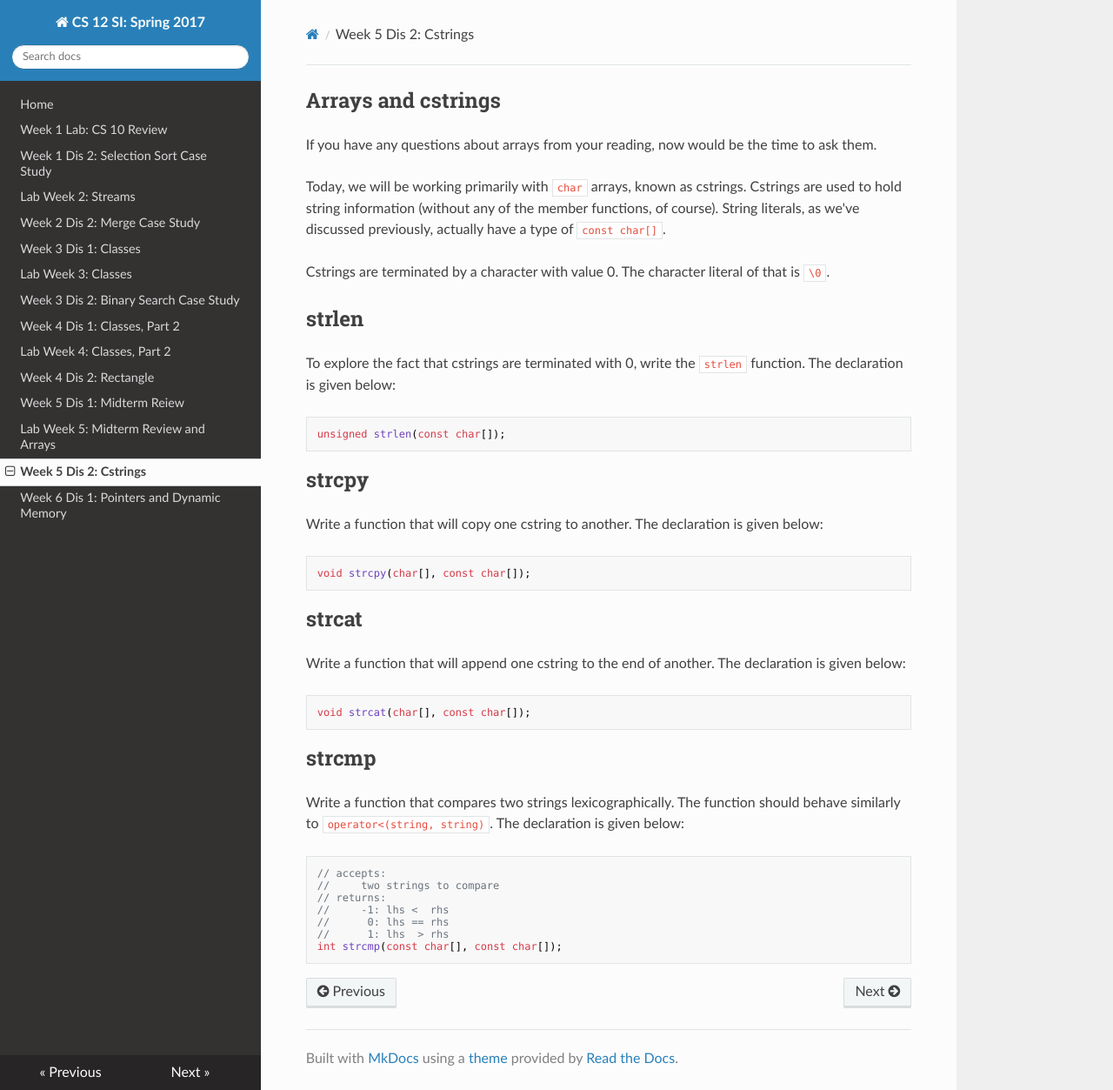
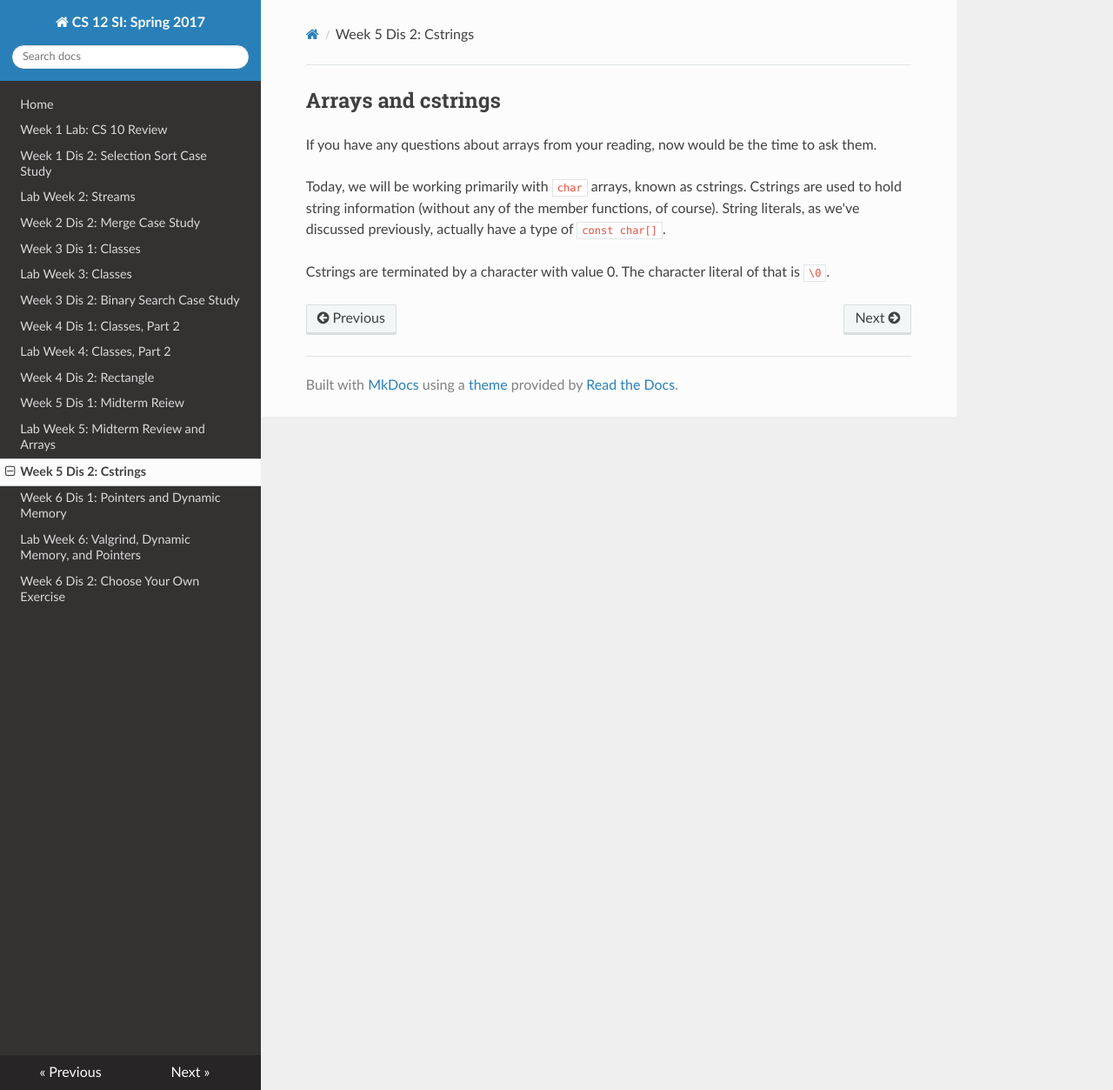
Before and after one commit to cs-si-ucr/cs12, an MkDocs documentation site: the page built from docs/dis05_2.md, in a window 1280 px wide and 1253 px high. Shown: the whole window at 87% size. Built offline with MkDocs 1.6.1, drawn with Linux system fonts in a browser that asks for light colours; nearby versions of some CDN libraries; old or Windows-style settings are respelled for this version of MkDocs; some of the changed lines change nothing that is shown.

Commit message:
week6 dis2

````diff
--- a/docs/dis05_2.md
+++ b/docs/dis05_2.md
@@ -11,52 +11,15 @@
 The character literal of that is `\0`.
 
 
-strlen
----
+<!-- Note to maintainer:
 
-To explore the fact that cstrings are terminated with 0, write the `strlen` function.
-The declaration is given below:
+This was midterm week, and a slow one at that.
+The original plan was to cover cstrings during lab and review the midterm, but hardly anyone showed up and we only went over the midterm.
+I pushed the exercises to the second discussion, but no one showed up to that session either.
+Finally, I moved the cstring exercises to week 6, and that is where you will now find them.
 
-```c++
-unsigned strlen(const char[]);
-```
+Cheers,
 
+-Michael Evans
 
-strcpy
----
-
-Write a function that will copy one cstring to another.
-The declaration is given below:
-
-```c++
-void strcpy(char[], const char[]);
-```
-
-
-strcat
----
-
-Write a function that will append one cstring to the end of another.
-The declaration is given below:
-
-```c++
-void strcat(char[], const char[]);
-```
-
-
-strcmp
----
-
-Write a function that compares two strings lexicographically.
-The function should behave similarly to `operator<(string, string)`.
-The declaration is given below:
-
-```c++
-// accepts:
-//     two strings to compare
-// returns:
-//     -1: lhs <  rhs
-//      0: lhs == rhs
-//      1: lhs  > rhs
-int strcmp(const char[], const char[]);
-```
+-->
--- /dev/null
+++ b/docs/dis06_2.md
@@ -0,0 +1,40 @@
+`cin` array of integers
+---
+
+Write the following function:
+
+```c++
+istream& operator>>(istream&, int**);
+```
+
+You may assume that the stream only contains valid integers.
+You may also assume that the first integer will indicate how many integers will follow until the end of the stream.
+
+After the integers in the stream, there will be nothing else.
+
+
+Point class with dynamic memory
+---
+
+Write the `Point` class with the following `private` data:
+
+```c++
+class Point {
+    private:
+        double* data;
+};
+```
+
+
+In-place array merge
+---
+
+Write a function that will merge two parts of an array in-place.
+
+```c++
+void merge(int* arr, int middle, int size);
+```
+
+* `arr` is the start of the whole array
+* `middle` is the offset to the right portion of the array
+* `size` is the number of elements in the array
--- /dev/null
+++ b/docs/lab06.md
@@ -0,0 +1,79 @@
+Valgrind
+---
+
+We will use `valgrind` to find dynamic memory errors.
+Write the following programs, then run them with `valgrind`.
+Observe the output of `valgrind`, and become comfortable reading the messages it gives you.
+
+1. Write a program that creates a memory leak.
+
+1. Write a program that accesses a dangling pointer.
+
+1. Write a program that causes a segmentation fault (segfault).
+
+When using `valgrind`, you will need to compile with debugging flags.
+This is accomplished by passing the `-g` flag to `g++`.
+
+
+Get a cstring from the user
+---
+
+Allocate `80` characters dynamically, twice.
+Ask the user for 2 sentences.
+
+Store the sentences in each dynamic array of characters.
+
+You may use any version of the `istream& istream::get(/* params */)` function you'd like.
+(Hint: [look it up](http://www.cplusplus.com/reference/istream/istream/get/))
+
+
+strlen
+---
+
+To explore the fact that cstrings are terminated with `\0`, write the `strlen` function.
+The declaration is given below:
+
+```c++
+unsigned strlen(const char*);
+```
+
+
+strcpy
+---
+
+Write a function that will copy one cstring to another.
+The declaration is given below:
+
+```c++
+void strcpy(char*, const char*);
+```
+
+
+strncpy
+---
+
+Write a function that will copy `n` characters of one cstring to another.
+The declaration is given below:
+
+```c++
+void strncpy(char*, const char*, int);
+```
+
+
+
+strcmp
+---
+
+Write a function that compares two strings lexicographically.
+The function should behave similarly to `operator<(string, string)`.
+The declaration is given below:
+
+```c++
+// accepts:
+//     two strings to compare
+// returns:
+//     -1: lhs <  rhs
+//      0: lhs == rhs
+//      1: lhs  > rhs
+int strcmp(const char*, const char*);
+```
--- a/mkdocs.yml
+++ b/mkdocs.yml
@@ -15,4 +15,6 @@
     - [lab05.md, "Lab Week 5: Midterm Review and Arrays"]
     - [dis05_2.md, "Week 5 Dis 2: Cstrings"]
     - [dis06_1.md, "Week 6 Dis 1: Pointers and Dynamic Memory"]
+    - [lab06.md, "Lab Week 6: Valgrind, Dynamic Memory, and Pointers"]
+    - [dis06_2.md, "Week 6 Dis 2: Choose Your Own Exercise"]
 theme: readthedocs
````
